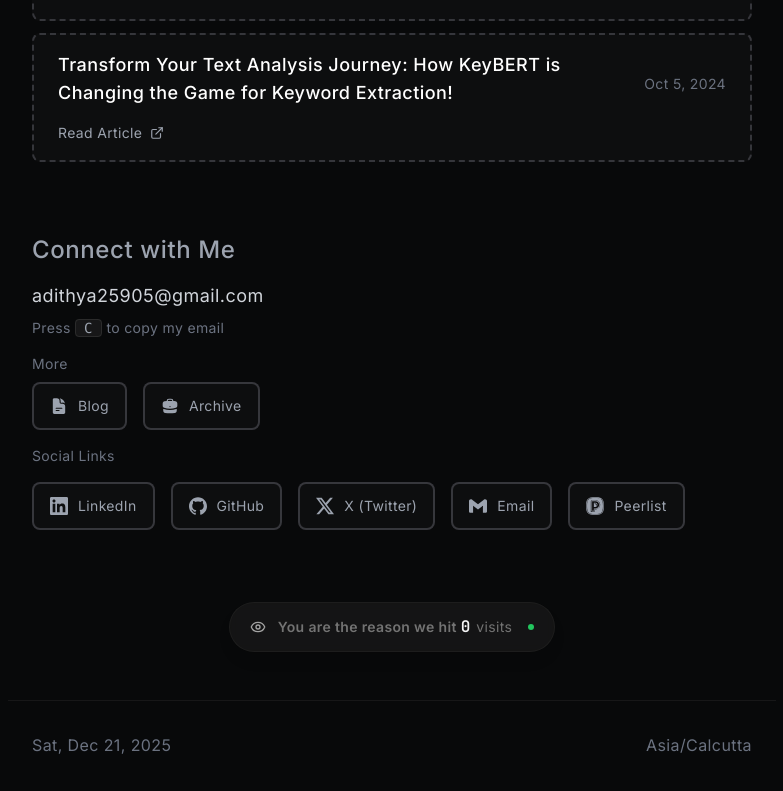
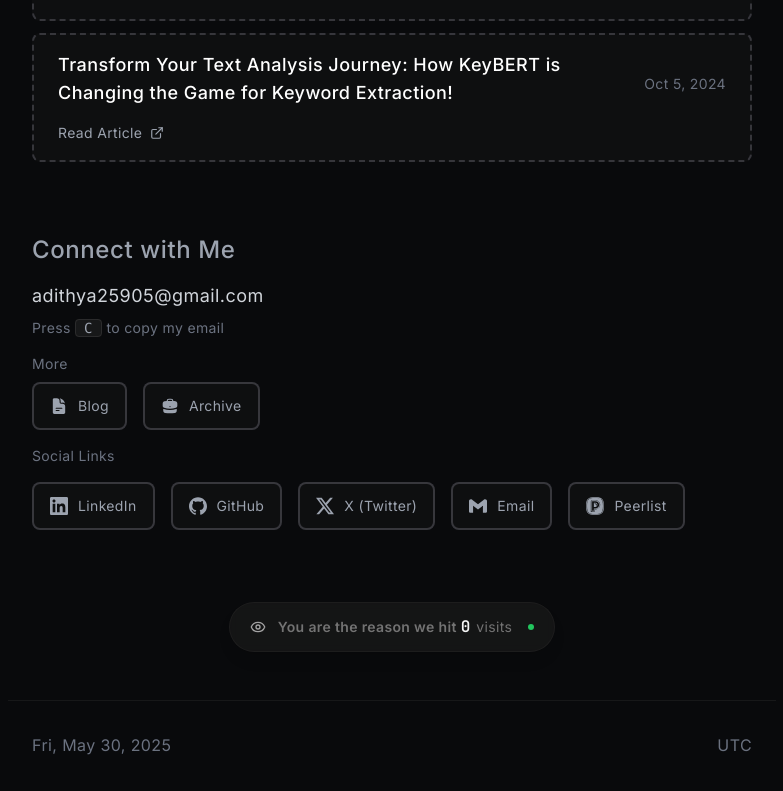
Before and after one commit to adithya-adee/portfolio, a Next.js app: page / in a window 1280 px wide. Shown: the part 2006-2797 px from the top of the page, without its empty margins (248-1031 px from the left). Built offline with nearby package versions, Linux system fonts and the light colour scheme; no server answers.

Commit message:
Implement footer changes and UI changes

```diff
--- a/src/app/archive/page.tsx
+++ b/src/app/archive/page.tsx
@@ -51,7 +51,7 @@ export default function ArchivePage() {
           {experience.map((exp) => (
             <div
               key={exp.company}
-              className="overflow-hidden rounded-lg border border-neutral-800/50 bg-neutral-900/30 transition-colors hover:border-neutral-700/50"
+              className="overflow-hidden rounded-lg border border-neutral-700/40 bg-neutral-900/50 transition-all duration-300 hover:-translate-y-0.5 hover:border-neutral-600/60 hover:bg-neutral-800/50 hover:shadow-lg"
             >
               {/* Collapsed View */}
               <button
--- a/src/app/blog/page.tsx
+++ b/src/app/blog/page.tsx
@@ -42,7 +42,7 @@ export default function BlogPage() {
           {blogs.map((blog) => (
             <article
               key={blog.title}
-              className="group rounded-lg border border-neutral-800/50 bg-neutral-900/30 p-4 transition-colors hover:border-neutral-700/50 sm:p-5"
+              className="group rounded-lg border border-neutral-700/40 bg-neutral-900/50 p-4 transition-all duration-300 hover:-translate-y-0.5 hover:border-neutral-600/60 hover:bg-neutral-800/50 hover:shadow-lg sm:p-5"
             >
               <div className="space-y-3">
                 {/* Title and Date */}
--- a/src/app/globals.css
+++ b/src/app/globals.css
@@ -3,11 +3,12 @@
 @tailwind utilities;
 
 :root {
-  --background: 210 11.1% 3.53%;
+   --background: 220 15% 4%;
+ /* --background: 220 15% 4%; */
   --foreground: 0 0% 98%;
-  --card: 210 11.1% 3.53%;
+  --card: 220 15% 4%;
   --card-foreground: 0 0% 98%;
-  --border: 0 0% 14.9%;
+  --border: 0 0% 12%;
   --font-jetbrains-mono: "JetBrains Mono", monospace;
   --font-inter: "Inter", sans-serif;
 
@@ -315,3 +316,33 @@ a {
     transform: translateY(0);
   }
 }
+
+/* Accessibility & UX Guards */
+@media (prefers-reduced-motion: reduce) {
+  * {
+    animation-duration: 0.01ms !important;
+    animation-iteration-count: 1 !important;
+    transition-duration: 0.01ms !important;
+    scroll-behavior: auto !important;
+  }
+}
+
+@media (hover: none) {
+  .group:hover {
+    transform: none !important;
+  }
+  * {
+    transform: none !important;
+  }
+}
+
+/* Custom Card Accent */
+.card-accent {
+  border-left-width: 2px !important;
+  border-left-color: transparent !important;
+  transition: border-color 0.3s ease;
+}
+
+.card-accent:hover {
+  border-left-color: var(--purple-500) !important;
+}
--- a/src/app/page.tsx
+++ b/src/app/page.tsx
@@ -49,8 +49,15 @@ export default function Home() {
         {/* Footer */}
         <footer className="mx-auto max-w-3xl border-t border-neutral-800/50 px-4 py-8 sm:px-6">
           <div className="flex flex-col items-center justify-between gap-2 text-sm tracking-wide text-gray-500 sm:flex-row sm:gap-4">
-            <p>Sat, Dec 21, 2025</p>
-            <p>Asia/Calcutta</p>
+            <p suppressHydrationWarning>
+              {new Date().toLocaleDateString("en-US", {
+                weekday: "short",
+                month: "short",
+                day: "numeric",
+                year: "numeric",
+              })}
+            </p>
+            <p suppressHydrationWarning>{Intl.DateTimeFormat().resolvedOptions().timeZone}</p>
           </div>
         </footer>
       </div>
```
Also changed, not shown: src/app/layout.tsx (+4 -3 lines).
